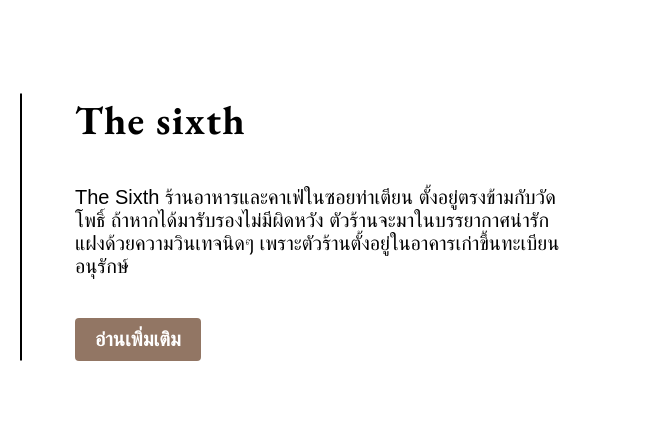
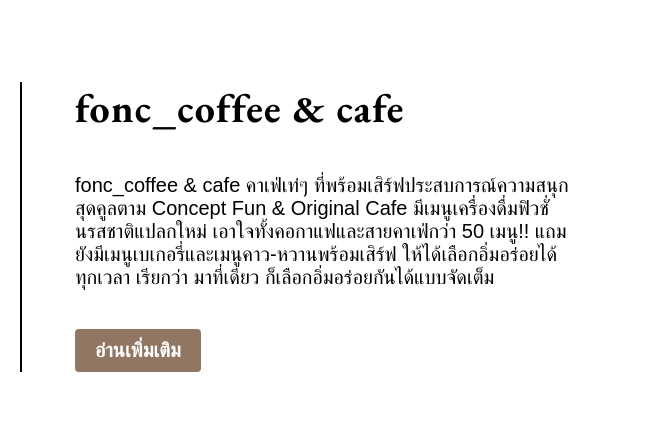
Before and after one commit to raveporns/JOBJAB_, a plain HTML site: page index.html in a window 1280 px wide. Shown: the part 3846-4268 px from the top of the page, 0-645 px from the left. Drawn offline with nearby package versions, Linux system fonts and the light colour scheme.

Commit message:
Update index.html

```diff
--- a/index.html
+++ b/index.html
@@ -141,7 +141,7 @@
                 <div class="content">
                     <h2>Vanilla sky cafe</h2>
                     <p>Vanilla sky cafe ร้านน่านั่งสไตล์ Cafe อยู่แถวมหาวิทยาลัยศิลปากร วิทยาเขตสนามจันทร์ โดยของหวานอร่อยทุกอย่าง เครื่องดื่มมีให้เลือกหลากหลาย แต่ถ้าชอบดื่มเบียร์ไม่ผิดหวังแน่นอนเพราะมีให้เลือกหลากหลายชนิด อีกทั้งกลับแกล้มก็อร่อย แถมมีโปรโมชั่นสั่งเบียร์เท่านี้ๆ ได้กลับแกล้มด้วย โดยการสั่งอาหารให้ไปสั่งที่ Counter แล้วชำระเงินเลย จากนั้นจะได้เลขมาพร้อมรหัส Wifi ให้ใช้ฟรี
-                    <a href="https://jobjab1.vercel.app/"><button type="button">อ่านเพิ่มเติม</button></a>
+                    <a href="https://jobjab2-9cbm.vercel.app/"><button type="button">อ่านเพิ่มเติม</button></a>
                 </div>
                 <div class="img">
                     <img src="https://scontent.fbkk29-6.fna.fbcdn.net/v/t39.30808-6/336098405_749130710040017_4765667369812201639_n.jpg?_nc_cat=103&ccb=1-7&_nc_sid=8bfeb9&_nc_eui2=AeEiNGpBW5Brjag0ghyLRJoMZ6Bj4iFiK79noGPiIWIrvwHTNOzyNztGbgTEcebvOuAoxP8uGlNSvLt8Je1OljPc&_nc_ohc=un3AYndQHvkAX-RpZmZ&_nc_ht=scontent.fbkk29-6.fna&oh=00_AfB_eSdqmsfhveLcqVd4ZUMiJuCoCdYGlaXn8FnYqBgwdQ&oe=64339405"
@@ -151,12 +151,13 @@
             <!-- Card 8 -->
             <div class="card-cafe">
                 <div class="content">
-                    <h2>The sixth</h2>
-                    <p>The Sixth ร้านอาหารและคาเฟ่ในซอยท่าเตียน ตั้งอยู่ตรงข้ามกับวัดโพธิ์ ถ้าหากได้มารับรองไม่มีผิดหวัง ตัวร้านจะมาในบรรยากาศน่ารัก แฝงด้วยความวินเทจนิดๆ เพราะตัวร้านตั้งอยู่ในอาคารเก่าขึ้นทะเบียนอนุรักษ์</p>
-                    <a href="https://jobjab2-9cbm.vercel.app/"><button type="button">อ่านเพิ่มเติม</button></a>
+                    <h2>fonc_coffee & cafe</h2>
+                    <p>fonc_coffee & cafe คาเฟ่เท่ๆ ที่พร้อมเสิร์ฟประสบการณ์ความสนุกสุดคูลตาม Concept Fun & Original Cafe มีเมนูเครื่องดื่มฟิวชั่นรสชาติแปลกใหม่ เอาใจทั้งคอกาแฟและสายคาเฟ่กว่า 50 เมนู!!
+                        แถมยังมีเมนูเบเกอรี่และเมนูคาว-หวานพร้อมเสิร์ฟ ให้ได้เลือกอิ่มอร่อยได้ทุกเวลา เรียกว่า มาที่เดียว ก็เลือกอิ่มอร่อยกันได้แบบจัดเต็ม </p>
+                    <a href="https://jobjab1.vercel.app/"><button type="button">อ่านเพิ่มเติม</button></a>
                 </div>
                 <div class="img">
-                    <img src="https://www.ryoiireview.com/upload/article/202012/1606796483_365827bfb4dc6a8eedae87269a810331.jpg"
+                    <img src="https://scontent.fbkk29-9.fna.fbcdn.net/v/t39.30808-6/307685415_130206646433520_8571342230539393056_n.jpg?_nc_cat=104&ccb=1-7&_nc_sid=730e14&_nc_eui2=AeEN9231wyvQSYzdA88efwQ1m7mGYo0u9tmbuYZijS722e3lAOsPPV5d0R11dFs98hoGnWjjZUwuSQ2-46lFd-EY&_nc_ohc=NdNjxZGZybgAX9asYhp&_nc_ht=scontent.fbkk29-9.fna&oh=00_AfAMXMzwVvfKzSKdlS5inqtZdWrAxn82wZuPL7aCGQjtIQ&oe=6432299F"
                         alt="">
                 </div>
             </div>
```
